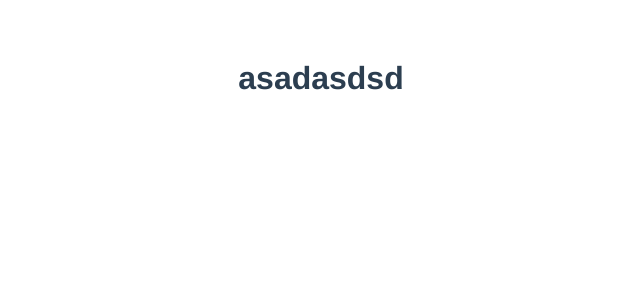
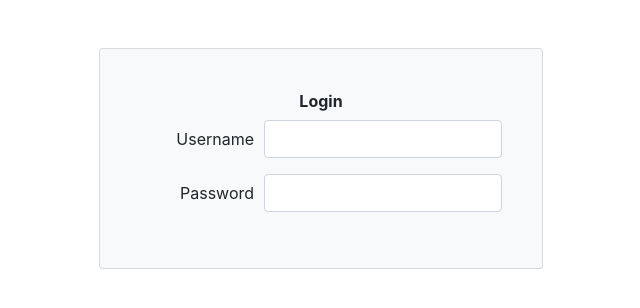
Before and after one commit to Cardinelli/intranet-app, a Vue app: page /login in a window 1280 px wide. Shown: the top 308 px of the page, without its empty margins (319-959 px from the left). Built offline with nearby package versions, Linux system fonts and the light colour scheme.

Commit message:
Install `BootstrapVue`. Create `Login` page and add some css styles.

```diff
--- a/package.json
+++ b/package.json
@@ -8,8 +8,10 @@
     "lint": "vue-cli-service lint"
   },
   "dependencies": {
+    "bootstrap": "^4.5.2",
+    "bootstrap-vue": "^2.17.3",
     "core-js": "^3.6.5",
-    "vue": "^2.6.11",
+    "vue": "^2.6.12",
     "vue-router": "^3.4.3"
   },
   "devDependencies": {
--- a/src/App.vue
+++ b/src/App.vue
@@ -12,12 +12,7 @@
 </script>
 
 <style>
-#app {
-  font-family: Avenir, Helvetica, Arial, sans-serif;
-  -webkit-font-smoothing: antialiased;
-  -moz-osx-font-smoothing: grayscale;
-  text-align: center;
-  color: #2c3e50;
-  margin-top: 60px;
-}
+  html, body, #app {
+    height: 100%;
+  }
 </style>
--- a/src/modules/auth/Login.vue
+++ b/src/modules/auth/Login.vue
@@ -1,6 +1,32 @@
 <template>
-  <div>
-    <h1>asadasdsd</h1>
+  <div class="authentication-modal">
+    <b-card bg-variant="light" class="mt-5 p-3">
+      <b-form-group
+        label-cols-lg="0"
+        label="Login"
+        label-align="center"
+        label-class="font-weight-bold pt-0"
+        class="m-1"
+      >
+        <b-form-group
+          label-cols-sm="4"
+          label="Username"
+          label-align-sm="right"
+          label-for="username-email"
+        >
+          <b-form-input id="username-email"></b-form-input>
+        </b-form-group>
+
+        <b-form-group
+          label-cols-sm="4"
+          label="Password"
+          label-align-sm="right"
+          label-for="password"
+        >
+          <b-form-input id="password"></b-form-input>
+        </b-form-group>
+      </b-form-group>
+    </b-card>
   </div>
 </template>
 
@@ -12,4 +38,11 @@
 
 <style scoped>
 
+  .authentication-modal {
+    display: flex;
+    flex-direction: row;
+    justify-content: space-around;
+    align-content: center;
+  }
+
 </style>
```
Also changed, not shown: src/components/HelloWorld.vue (deleted, +0 -58 lines), src/main.js (+7 -0 lines), 1 other file (tests, documents, lock files or other folders).
